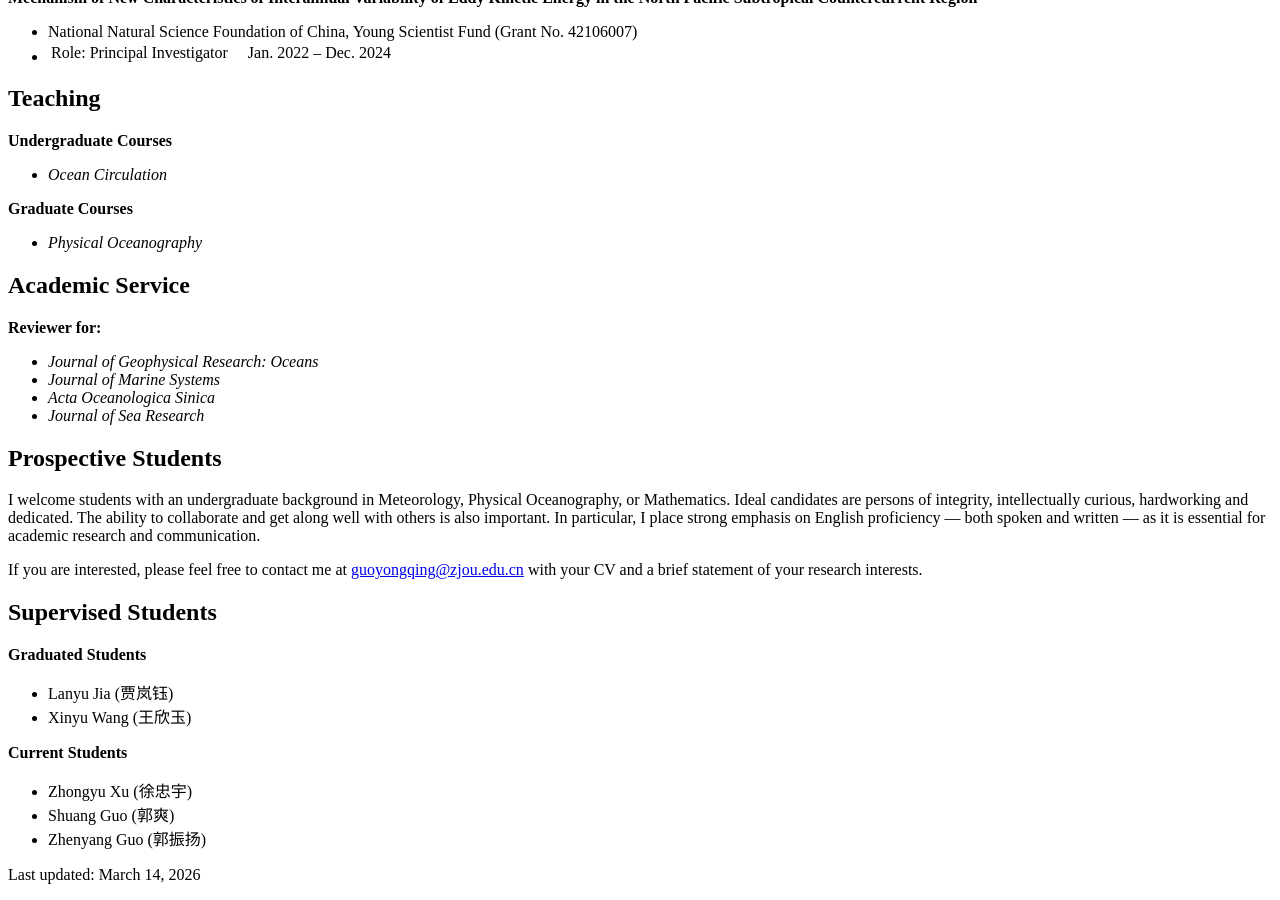
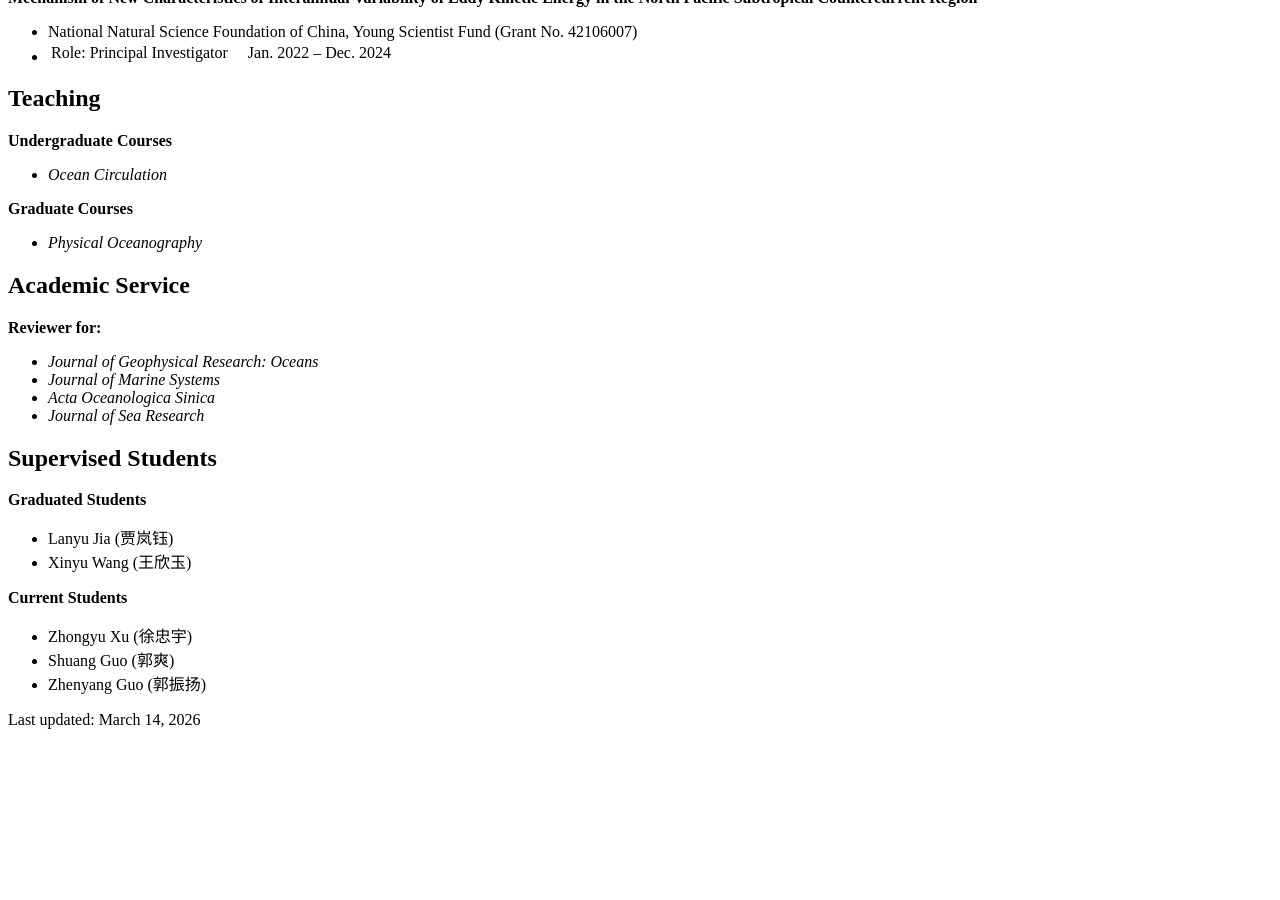
Before and after one commit to guoyq0314/guoyq0314.github.io, a Jekyll site: the page built from index.md, in a window 1280 px wide and 900 px high, scrolled down 2422 px. Built offline with Jekyll 4.4.1, drawn with Linux system fonts in a browser that asks for light colours; our own code applies the rules of GitHub Pages for plain Markdown files; after the commit the page ends 3167 px from its top, so only the background shows below that.

Commit message:
Update services.md

```diff
--- a/_includes/services.md
+++ b/_includes/services.md
@@ -28,12 +28,6 @@
 - *Acta Oceanologica Sinica*
 - *Journal of Sea Research*
 
-## Prospective Students
-
-I welcome students with an undergraduate background in Meteorology, Physical Oceanography, or Mathematics. Ideal candidates are persons of integrity, intellectually curious, hardworking and dedicated. The ability to collaborate and get along well with others is also important. In particular, I place strong emphasis on English proficiency — both spoken and written — as it is essential for academic research and communication.
-
-If you are interested, please feel free to contact me at [guoyongqing@zjou.edu.cn](mailto:guoyongqing@zjou.edu.cn) with your CV and a brief statement of your research interests.
-
 ## Supervised Students
 
 **Graduated Students**
```
